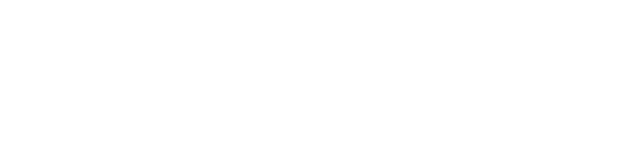
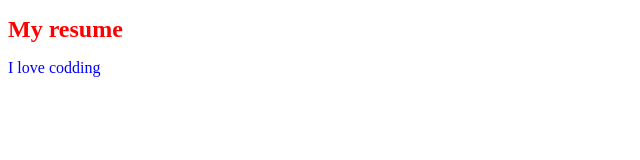
Before and after one commit to mishazpua/rsschool-cv, a plain HTML site: page index.html in a window 1280 px wide. Shown: the whole page, without its empty margins (0-640 px from the left). Drawn offline with Linux system fonts and the light colour scheme.

Commit message:
docs: added changes to index.html and style.css files

```diff
--- a/index.html
+++ b/index.html
@@ -5,9 +5,14 @@
     <meta name="viewport"
           content="width=device-width, user-scalable=no, initial-scale=1.0, maximum-scale=1.0, minimum-scale=1.0">
     <meta http-equiv="X-UA-Compatible" content="ie=edge">
-    <title>Document</title>
+    <title>My resume</title>
+
+    <link rel="stylesheet" href="style.css">
 </head>
 <body>
 
+<h1 class="title">My resume</h1>
+
+<p class="content">I love codding</p>
 </body>
 </html>
--- a/style.css
+++ b/style.css
@@ -0,0 +1,9 @@
+.title {
+    color: red;
+    font-size: 24px;
+}
+
+.content{
+    color: blue;
+    font-size: 16px;
+}
```
